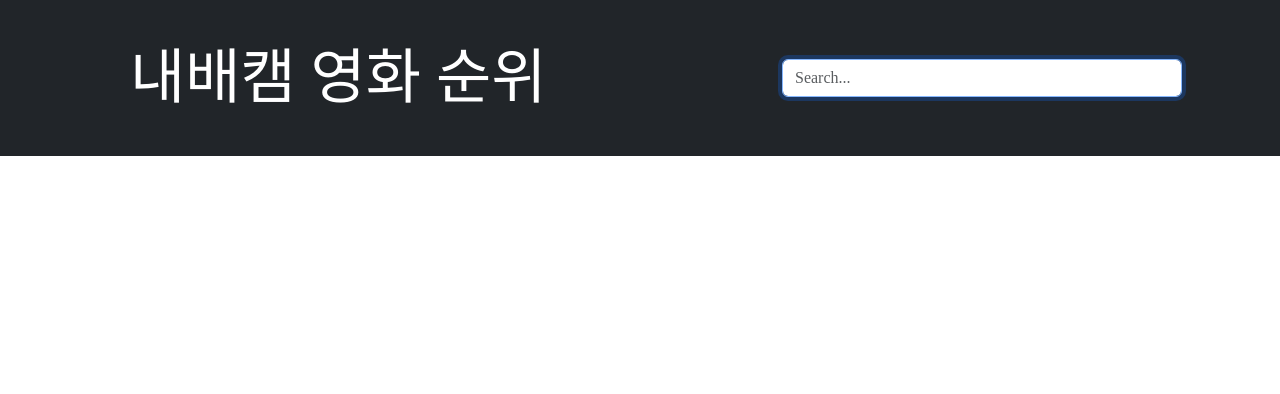
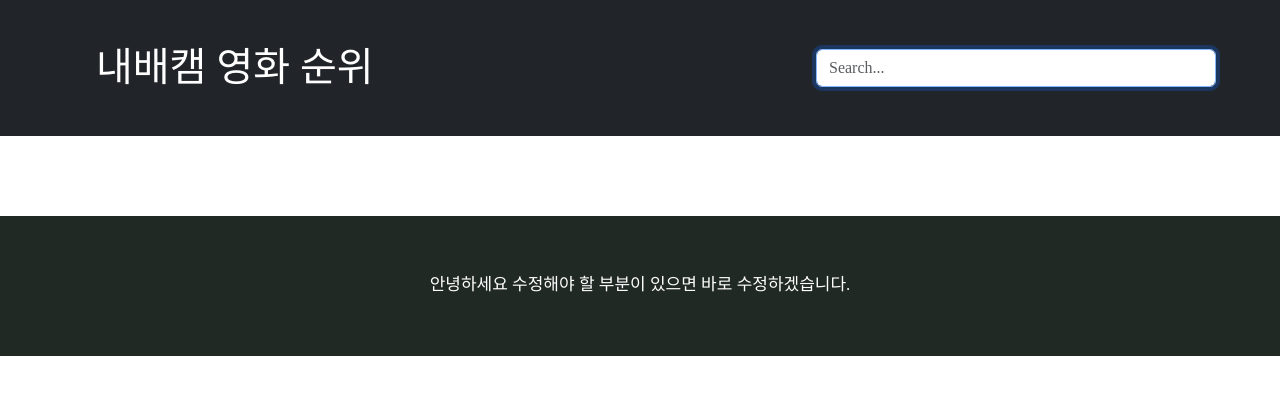
Before and after one commit to picoloman6/nbc_TMDB, a plain HTML site: page html/main.html in a window 1280 px wide. Drawn offline with nearby package versions, Linux system fonts and the light colour scheme; no server answers.

Commit message:
footer 뼈대

```diff
--- a/css/main.css
+++ b/css/main.css
@@ -1,5 +1,5 @@
 .headerName {
-  font-size: 60px;
+  font-size: 40px;
 }
 
 .form-control {
@@ -38,3 +38,24 @@
 .card-text2 {
   margin-top: 20px;
 }
+
+
+
+footer{
+  height: 140px;
+  width: 100%;
+  background-color: #212925;
+}
+
+.footer-line{
+  /* border-top: 4px solid #000; */
+  margin-top: 30px;
+}
+
+.footer-text {
+  color: white;
+  text-align: center;
+  font-size: 17px;
+  margin: 60px 0 0 0;
+  padding: 60px;
+}
--- a/html/main.html
+++ b/html/main.html
@@ -16,7 +16,7 @@
   </head>
   <body>
     <header class="p-5 text-bg-dark">
-      <div class="container">
+      <div class="header-container">
         <div
           class="d-flex flex-wrap align-items-center justify-content-center justify-content-lg-start"
         >
@@ -54,5 +54,16 @@
     <div class="container">
       <div class="row" id="movieCardList"></div>
     </div>
+
+
+    <footer>
+      <p class="footer-line"> </p>
+      <div class="footer-text">
+        <p>안녕하세요 수정해야 할 부분이 있으면 바로 수정하겠습니다.</p>
+      </div>
+
+
+
+    </footer>
   </body>
 </html>
```
